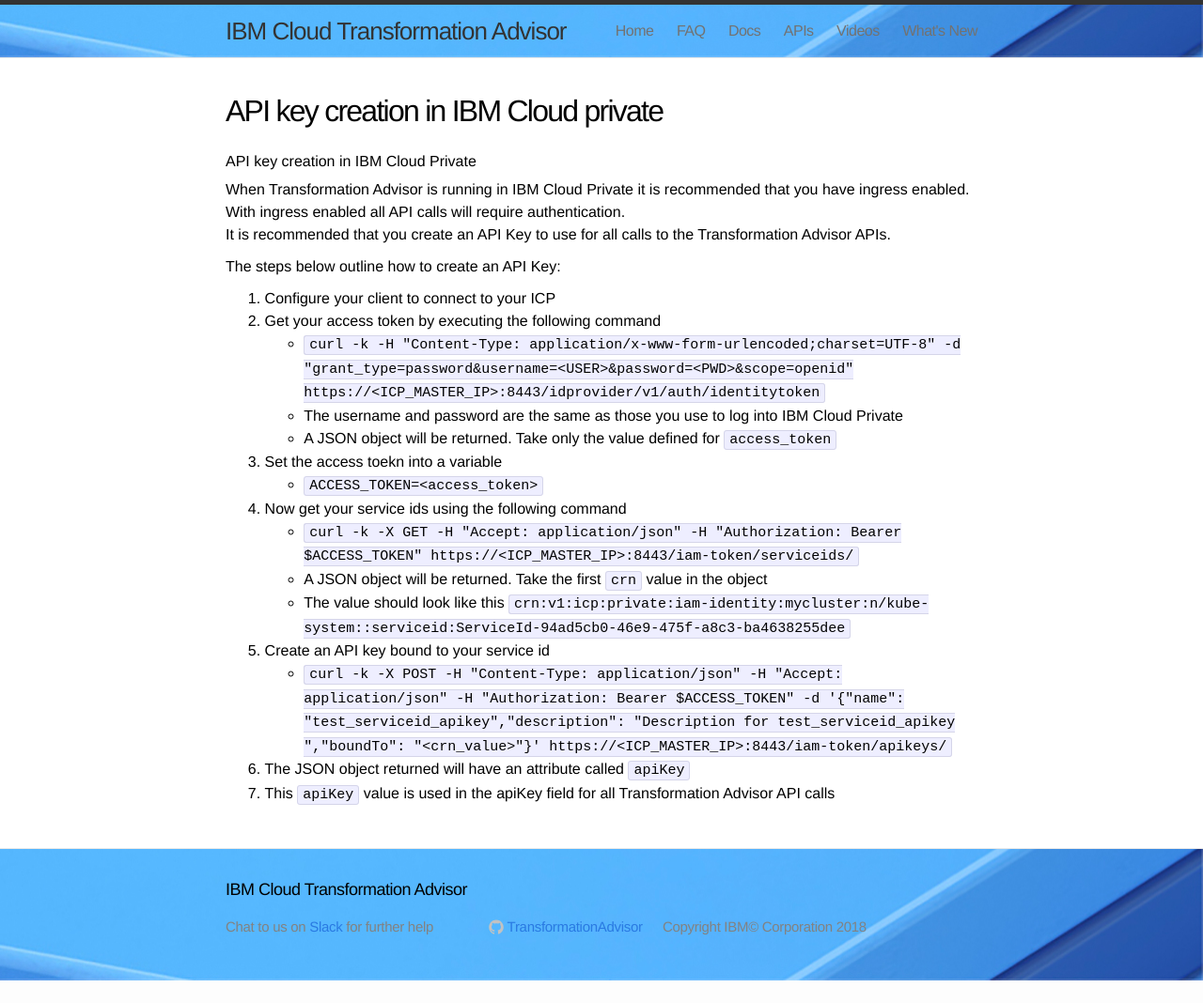
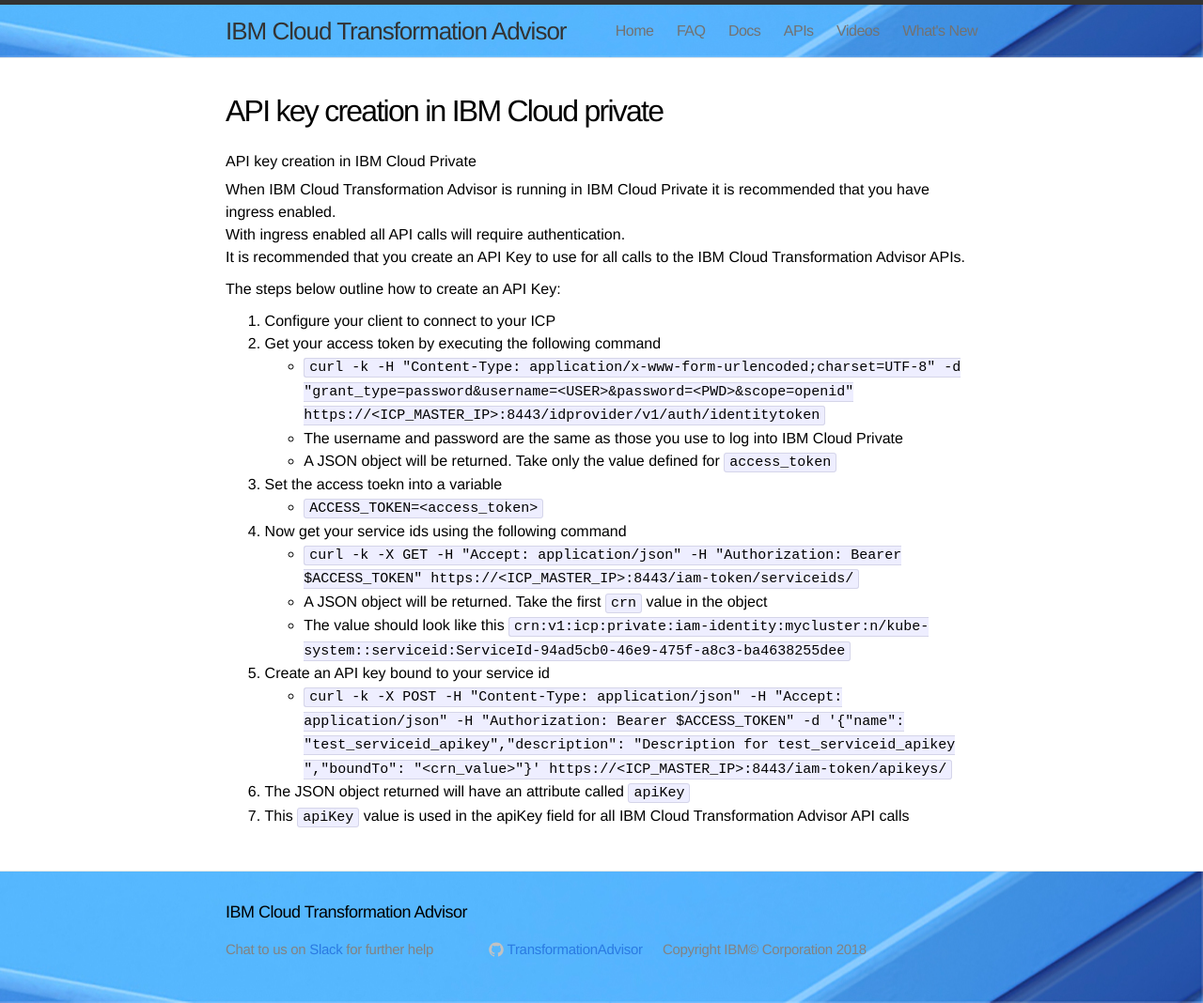
Before and after one commit to TransformationAdvisor/TA.github.io, a Jekyll site: the page built from API/APIKey_creation_in_ICP.md, in a window 1280 px wide. Shown: the whole page at 94% size. Built offline with Jekyll 4.4.1, drawn with Linux system fonts in a browser that asks for light colours; before the commit the page ends 1044 px from its top, so only the background shows below that.

Commit message:
Update APIKey_creation_in_ICP.md

```diff
--- a/API/APIKey_creation_in_ICP.md
+++ b/API/APIKey_creation_in_ICP.md
@@ -5,9 +5,9 @@
 
 # API key creation in IBM Cloud Private
 
-When Transformation Advisor is running in IBM Cloud Private it is recommended that you have ingress enabled.
+When IBM Cloud Transformation Advisor is running in IBM Cloud Private it is recommended that you have ingress enabled.
 With ingress enabled all API calls will require authentication.
-It is recommended that you create an API Key to use for all calls to the Transformation Advisor APIs.
+It is recommended that you create an API Key to use for all calls to the IBM Cloud Transformation Advisor APIs.
 
 The steps below outline how to create an API Key:
 1. Configure your client to connect to your ICP
@@ -24,4 +24,4 @@
 1. Create an API key bound to your service id
     - `curl -k -X POST -H "Content-Type: application/json" -H "Accept: application/json" -H "Authorization: Bearer $ACCESS_TOKEN" -d '{"name": "test_serviceid_apikey","description": "Description for test_serviceid_apikey ","boundTo": "<crn_value>"}' https://<ICP_MASTER_IP>:8443/iam-token/apikeys/`
 1. The JSON object returned will have an attribute called `apiKey`
-1. This `apiKey` value is used in the apiKey field for all Transformation Advisor API calls
+1. This `apiKey` value is used in the apiKey field for all IBM Cloud Transformation Advisor API calls
```
